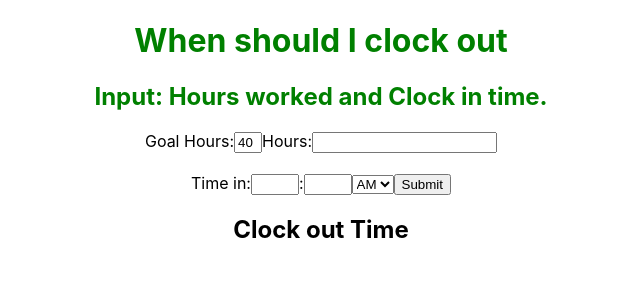
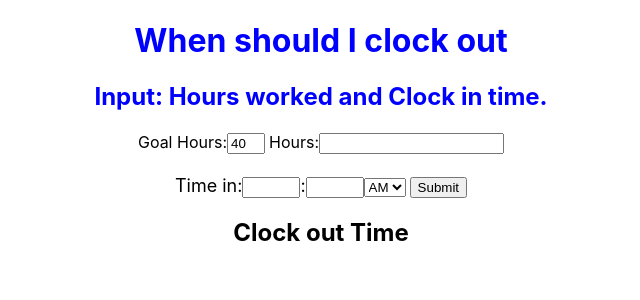
Before and after one commit to clarson1229/clock-out-gh, a React (Create React App) app: page / in a window 1280 px wide. Shown: the top 300 px of the page, without its empty margins (319-959 px from the left). Built offline with nearby package versions, Linux system fonts and the light colour scheme.

Commit message:
styling added

```diff
--- a/src/App.css
+++ b/src/App.css
@@ -12,7 +12,7 @@
 }
 .HeaderStuff{
 
-  color: green;
+  color: blue;
 }
 .App-header {
   background-color: #282c34;
@@ -25,10 +25,18 @@
   color: white;
 }
 .goalHoursInput{
-  width: 20px;
+  width: 30px;
 }
 .timeInput{
-  width: 40px;
+  width: 50px;
+}
+.top{
+  padding: 4px;
+  font-size: medium;
+}
+.bottom{
+  padding: 4px;
+  font-size: large;
 }
 .App-link {
   color: #61dafb;
--- a/src/Components/Form.js
+++ b/src/Components/Form.js
@@ -16,13 +16,11 @@ function Form() {
   function handleSubmit(event) {
     event.preventDefault();
     var tempTimeOfDay = values.timeOfDay;
-    const temp = 40 - values.hours;
+    const temp = values.goalHours - values.hours;
     const timeLeft = temp * 60 + parseInt(values.timeInMins, 10);
     const outMin = timeLeft % 60;
     var outHour = parseInt(timeLeft / 60, 10) + parseInt(values.timeInHours, 10);
-    debugger;
     while (outHour > 12){
-      debugger;
       outHour = outHour - 12;
       if (tempTimeOfDay === "AM"){
         tempTimeOfDay = "PM"
@@ -30,7 +28,6 @@ function Form() {
         tempTimeOfDay = "AM"
       }
     }
-    debugger;
     if (outMin < 10) {
       const result = outHour + ":0" + outMin + tempTimeOfDay;
       setOutString(result);
@@ -42,7 +39,7 @@ function Form() {
 
   return (
     <form onSubmit={handleSubmit}>
-      <label>
+      <label className='top'>
         Goal Hours:
         <input
           className='goalHoursInput'
@@ -63,7 +60,7 @@ function Form() {
         />
       </label>
 
-      <label>
+      <label className='bottom'>
         <br />
         <br />
         Time in:
@@ -82,7 +79,6 @@ function Form() {
           value={values.timeInMins}
           onChange={handleInputChange}
         />
-      </label>
         <select
           name='timeOfDay'
           onChange={handleInputChange}
@@ -91,7 +87,7 @@ function Form() {
           <option value='AM'>AM</option>
           <option value='PM'>PM</option>
         </select>
-
+      </label>
       <input type="submit" value="Submit" />
 
       <div className="output" hidden={false}>
```
Lines whose indentation alone changed are shown as unchanged.
